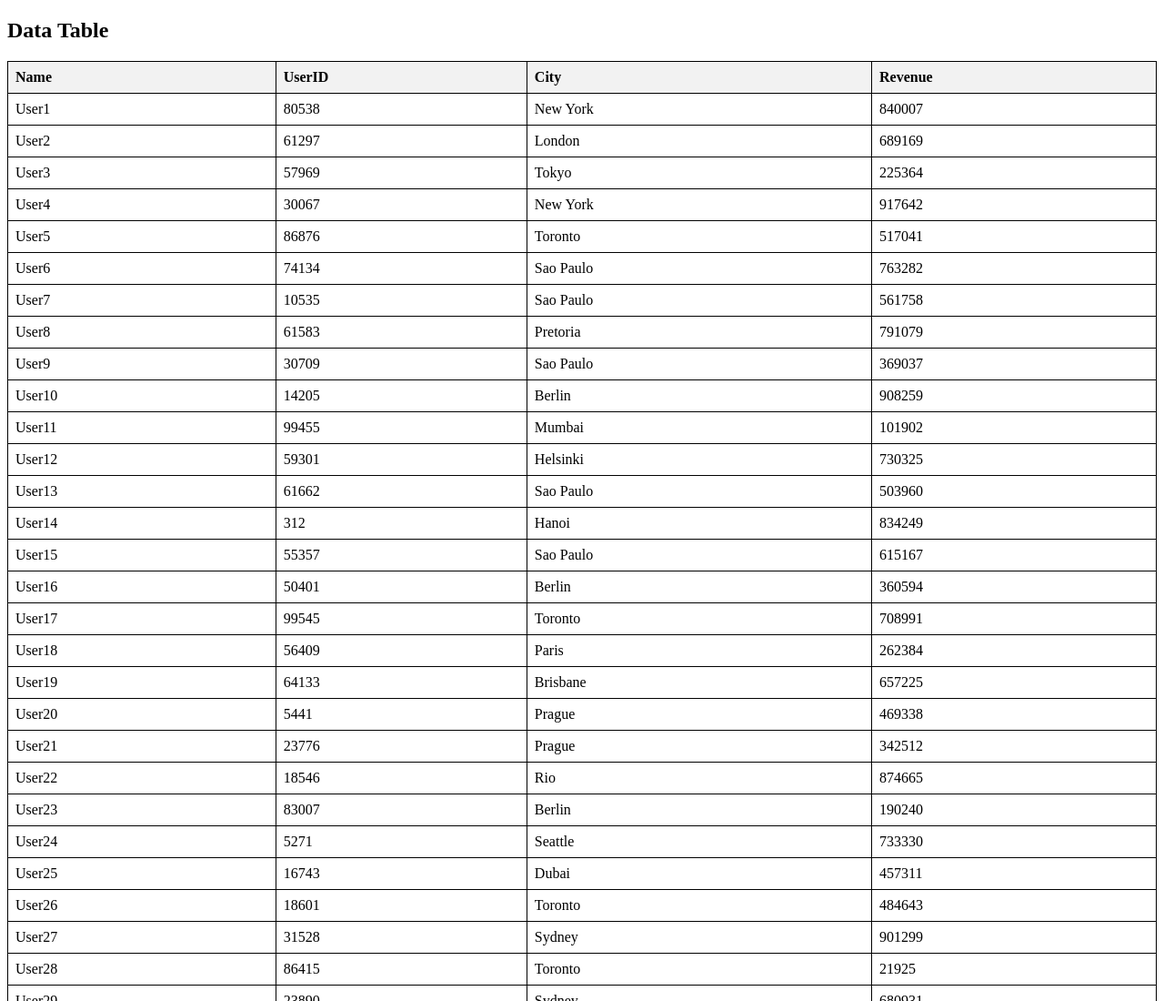
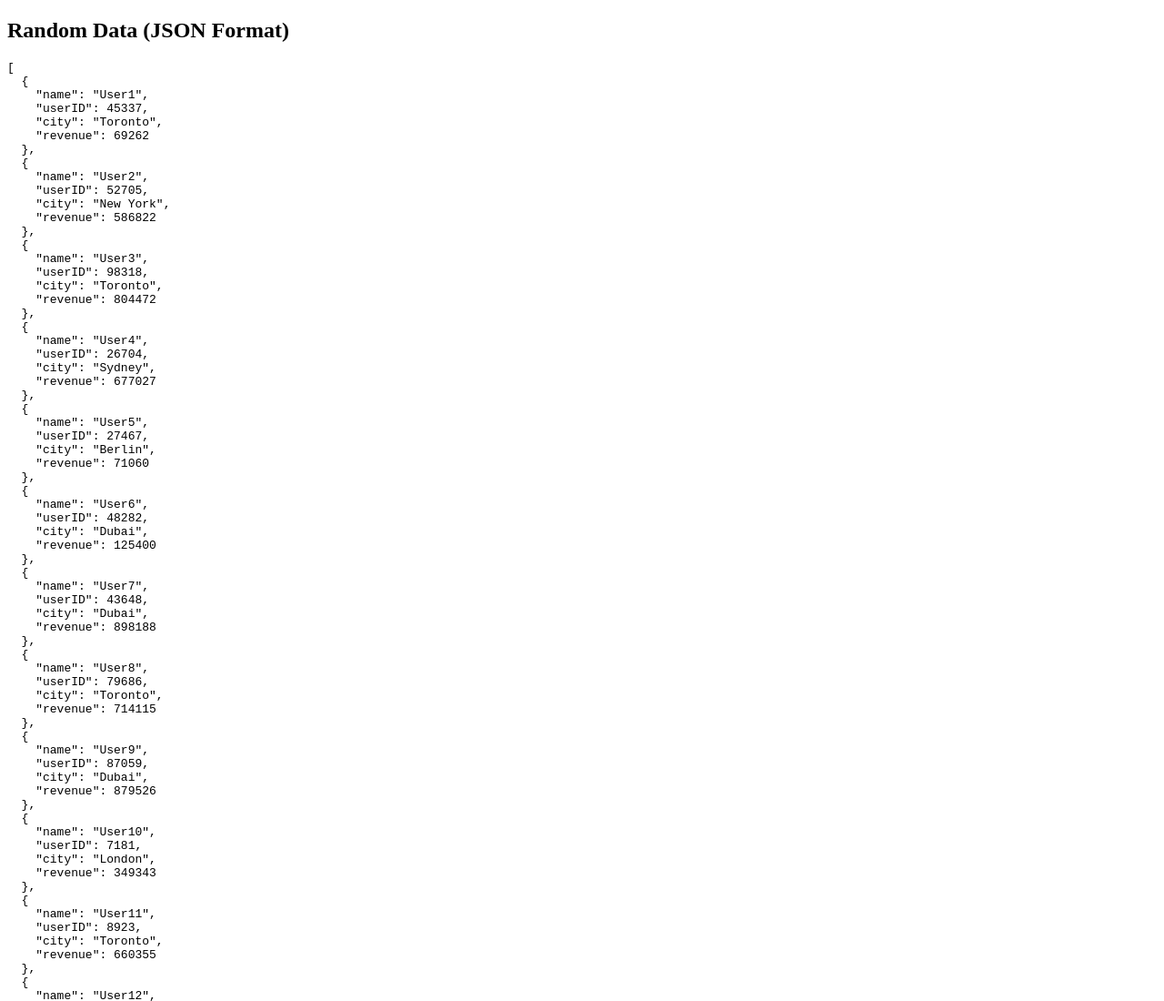
Before and after one commit to Akash-bt/dummyDataSource, a plain HTML site: page index.html in a window 1280 px wide. Shown: the top 1100 px of the page at 91% size. Drawn offline with Linux system fonts and the light colour scheme.

Commit message:
Update index.html

```diff
--- a/index.html
+++ b/index.html
@@ -1,62 +1,44 @@
 <!DOCTYPE html>
 <html>
 <head>
-  <title>Large Data Table</title>
+  <title>Random JSON Data Display</title>
   <style>
-    table {
-      width: 100%;
-      border-collapse: collapse;
-    }
-    th, td {
-      border: 1px solid black;
-      padding: 8px;
-      text-align: left;
-    }
-    th {
-      background-color: #f2f2f2;
+    pre {
+      white-space: pre-wrap;
+      word-wrap: break-word;
     }
   </style>
 </head>
 <body>
 
-  <h2>Data Table</h2>
+  <h2>Random Data (JSON Format)</h2>
 
-  <table>
-    <thead>
-      <tr>
-        <th>Name</th>
-        <th>UserID</th>
-        <th>City</th>
-        <th>Revenue</th>
-      </tr>
-    </thead>
-    <tbody>
+  <pre id="jsonData"></pre>
+
   <script>
-        function generateData() {
-          const tableBody = document.querySelector("tbody");
-          for (let i = 0; i < 100; i++) {
+    function generateRandomData(numRows) {
+      const data = [];
+      const cities = ["New York", "London", "Tokyo", "Paris", "Sydney", "Berlin", "Toronto", "Mumbai", "Rio", "Dubai"];
+
+      for (let i = 0; i < numRows; i++) {
         const name = "User" + (i + 1);
         const userID = Math.floor(Math.random() * 100000);
-            const cities = ["New York", "London", "Tokyo", "Paris", "Sydney", "Berlin", "Toronto", "Mumbai", "Rio", "Dubai", "Sao Paulo", "Hanoi", "Singapore", "Seattle", "Helsinki", "Prague", "Riga", "Pretoria", "Amsterdam", "Brisbane"];
         const city = cities[Math.floor(Math.random() * cities.length)];
         const revenue = Math.floor(Math.random() * 1000000);
 
-            const row = `
-              <tr>
-                <td>${name}</td>
-                <td>${userID}</td>
-                <td>${city}</td>
-                <td>${revenue}</td>
-              </tr>
-            `;
-            tableBody.innerHTML += row;
+        data.push({
+          name: name,
+          userID: userID,
+          city: city,
+          revenue: revenue
+        });
       }
+      return data;
     }
 
-        generateData();
+    const randomData = generateRandomData(100); // Generate 100 rows of data
+    document.getElementById("jsonData").textContent = JSON.stringify(randomData, null, 2);
   </script>
-    </tbody>
-  </table>
 
 </body>
 </html>
```
Lines whose indentation alone changed are shown as unchanged.
